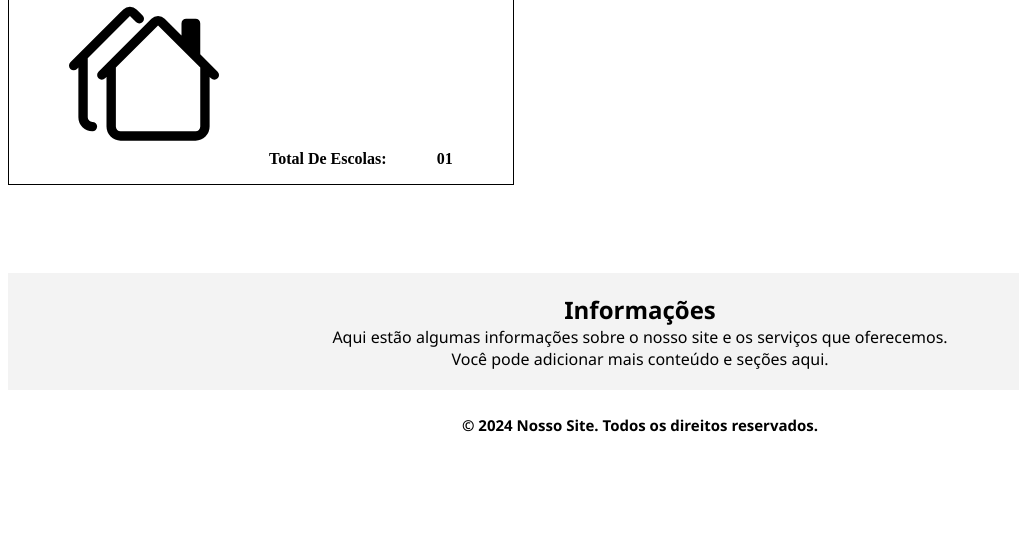
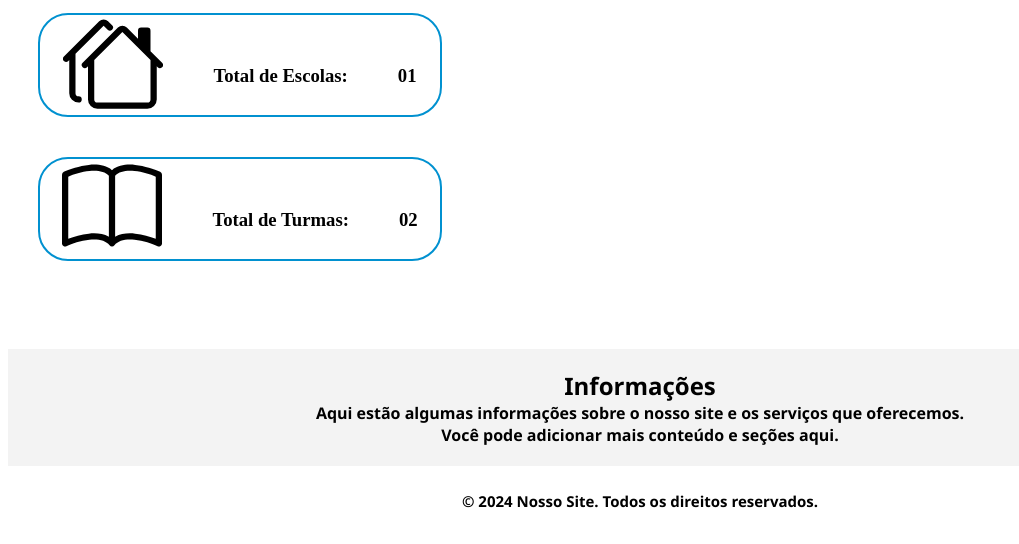
Before and after one commit to Teslaneto/GerenciamentoEscolar, a PHP site: page /principal.php in a window 1280 px wide. Shown: the part 497-1041 px from the top of the page, without its empty margins (0-1019 px from the left). Before the commit the page ends 929 px from the top, so only its background shows below. Run offline with PHP 8.4, Linux system fonts and the light colour scheme; the visitor is signed in with stand-in values (Sample User, id 1); data comes from the database, SQL or seed files in the repository.

Commit message:
feat/função_de_contabilizar_turmas

```diff
--- a/css/principal.css
+++ b/css/principal.css
@@ -69,14 +69,18 @@
     font-weight: bold;
 }
 .escolar-contar{
-    border:1px solid black;
+    width: 400px;
     display: flex;
     flex-direction: row;
     justify-content: center;
+    border:2px solid #0191D0;
+    border-radius: 30px;
+    margin-left: 30px;
+    margin-top: 40px;
 
 }
 .text-contar{
-    margin-top: 150px;
+    margin-top: 50px;
     margin-left: 50px;
 }
 /* Rodapé */
--- a/php/conexao_escolas.php
+++ b/php/conexao_escolas.php
@@ -12,6 +12,6 @@
 if ($mysqli-> connect_errno){
     echo "falha ao conectar com o servidor:( " . $mysqli-> connect_errno.")". $mysqli-> connect_errno;
 }else{
-    echo "Conectado ao banco de dados";
+    echo "";
 }
 ?>
--- a/php/funcoes.php
+++ b/php/funcoes.php
@@ -18,6 +18,26 @@
     }
 
     $query->close();
+}
+
+function getcontar_totalTurmas($mysqli){
+    $query_select = "SELECT id FROM tb_turmas";
+    $query = $mysqli->prepare($query_select);
+    $query->execute();
+
+    $result = $query->get_result();
+
+    if($result->num_rows > 0){
+        $ids = array();
+        while($row = $result->fetch_assoc()){
+            $ids[] = $row['id'];
+        }
+        $total = count($ids);
+        return array('ids' => $ids, 'total' => $total);
+    }
+    else{
+        return array('ids' => array(), 'total' => 0);
+    }
 }
 
 function buscar_escola($id, $mysqli) {
--- a/principal.php
+++ b/principal.php
@@ -4,6 +4,7 @@
 require_once('php/conexao_escolas.php');
 
 $total = getcontar_escolar($mysqli);
+$totalTurmas = getcontar_totalTurmas($mysqli);
 
 $mysqli->close();
 ?>
@@ -35,12 +36,23 @@
     </div>
 
     <div class="escolar-contar" style="margin-right: 60%;">
-        <svg xmlns="http://www.w3.org/2000/svg" width="150" height="150" fill="currentColor" class="bi bi-houses" viewBox="0 0 16 16">
+        <svg xmlns="http://www.w3.org/2000/svg" width="100" height="100" fill="currentColor" class="bi bi-houses" viewBox="0 0 16 16">
             <path d="M5.793 1a1 1 0 0 1 1.414 0l.647.646a.5.5 0 1 1-.708.708L6.5 1.707 2 6.207V12.5a.5.5 0 0 0 .5.5.5.5 0 0 1 0 1A1.5 1.5 0 0 1 1 12.5V7.207l-.146.147a.5.5 0 0 1-.708-.708zm3 1a1 1 0 0 1 1.414 0L12 3.793V2.5a.5.5 0 0 1 .5-.5h1a.5.5 0 0 1 .5.5v3.293l1.854 1.853a.5.5 0 0 1-.708.708L15 8.207V13.5a1.5 1.5 0 0 1-1.5 1.5h-8A1.5 1.5 0 0 1 4 13.5V8.207l-.146.147a.5.5 0 1 1-.708-.708zm.707.707L5 7.207V13.5a.5.5 0 0 0 .5.5h8a.5.5 0 0 0 .5-.5V7.207z"/>
         </svg>
-        <p class="text-contar"><strong> Total De Escolas:</strong></p>
-        <p class="text-contar" style="color: black;"><strong><?php echo "0",$total['total']; ?> </strong></p>
+        <h3 class="text-contar">Total de Escolas:</h3>
+        <h3 class="text-contar"><strong><?php echo "0",$total['total']; ?></h3>
     </div>
+
+    <div class="escolar-contar">
+        <svg xmlns="http://www.w3.org/2000/svg" width="100" height="100" fill="currentColor" class="bi bi-book" viewBox="0 0 16 16">
+            <path d="M1 2.828c.885-.37 2.154-.769 3.388-.893 1.33-.134 2.458.063 3.112.752v9.746c-.935-.53-2.12-.603-3.213-.493-1.18.12-2.37.461-3.287.811zm7.5-.141c.654-.689 1.782-.886 3.112-.752 1.234.124 2.503.523 3.388.893v9.923c-.918-.35-2.107-.692-3.287-.81-1.094-.111-2.278-.039-3.213.492zM8 1.783C7.015.936 5.587.81 4.287.94c-1.514.153-3.042.672-3.994 1.105A.5.5 0 0 0 0 2.5v11a.5.5 0 0 0 .707.455c.882-.4 2.303-.881 3.68-1.02 1.409-.142 2.59.087 3.223.877a.5.5 0 0 0 .78 0c.633-.79 1.814-1.019 3.222-.877 1.378.139 2.8.62 3.681 1.02A.5.5 0 0 0 16 13.5v-11a.5.5 0 0 0-.293-.455c-.952-.433-2.48-.952-3.994-1.105C10.413.809 8.985.936 8 1.783"/>
+        </svg>
+        <h3 class="text-contar">Total de Turmas:</h3>
+        <h3 class="text-contar"><strong><?php echo "0",$totalTurmas['total']; ?></h3>
+    </div>
+
+
+
 
     <div class="info-section">
         <h2 class="center">Informações</h2>
```
